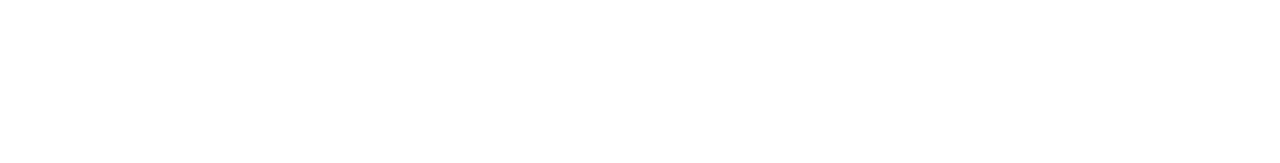
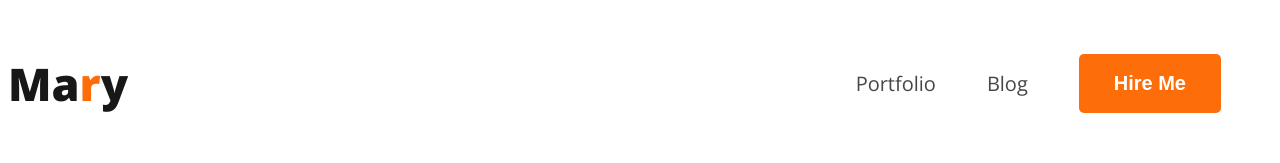
Before and after one commit to tayebidev/web-developer-portfolio2, a plain HTML site: page index.html in a window 1280 px wide. Drawn offline with nearby package versions, Linux system fonts and the light colour scheme.

Commit message:
added nav zone

```diff
--- a/index.html
+++ b/index.html
@@ -4,10 +4,24 @@
     <meta charset="UTF-8">
     <meta name="viewport" content="width=device-width, initial-scale=1.0">
     <title>web-developer-portfolio2</title>
+
+    <link rel="preconnect" href="https://fonts.googleapis.com">
+<link rel="preconnect" href="https://fonts.gstatic.com" crossorigin>
+<link href="https://fonts.googleapis.com/css2?family=Open+Sans:wght@400;700;800&display=swap" rel="stylesheet">
+
+    <link rel="stylesheet" href="styles/index.css">
+
 </head>
 <body>
     <header>
-
+        <nav>
+            <h3 class="nav-title">Ma<span class="text-primary-color">r</span>y</h3>
+            <ul>
+                <li><a href="">Portfolio</a></li>
+                <li><a href="">Blog</a></li>
+                <li><button class="button-primary">Hire Me</button></li>
+            </ul>
+        </nav>
     </header>
 
     <main>
--- /dev/null
+++ b/styles/index.css
@@ -0,0 +1,48 @@
+/* common shared styles */
+body {
+    font-family: 'Open Sans', sans-serif;
+}
+
+.text-primary-color {
+    color: #FD6E0A;
+}
+
+.button-primary {
+    border-radius: 5px;
+    background: #FD6E0A;
+    border: 0;
+    color: #FFF;
+    font-size: 20px;
+    font-weight: 700;
+    padding: 18px 35px;
+}
+
+/* nav related style */
+nav {
+    display: flex;
+    justify-content: space-between;
+    align-items: center;
+}
+
+.nav-title {
+    color: #181818;
+    font-size: 45px;
+    font-weight: 800;
+}
+
+nav>ul {
+    display: flex;
+    align-items: center;
+}
+
+nav li {
+    list-style: none;
+    margin-right: 51px;
+}
+
+nav a {
+    text-decoration: none;
+    color: #474747;
+    font-size: 20px;
+    font-weight: 400;
+}
```
